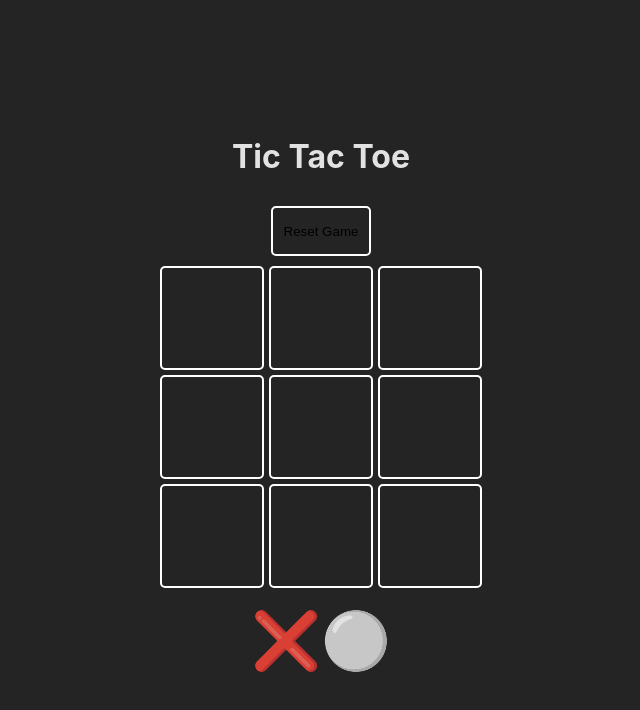
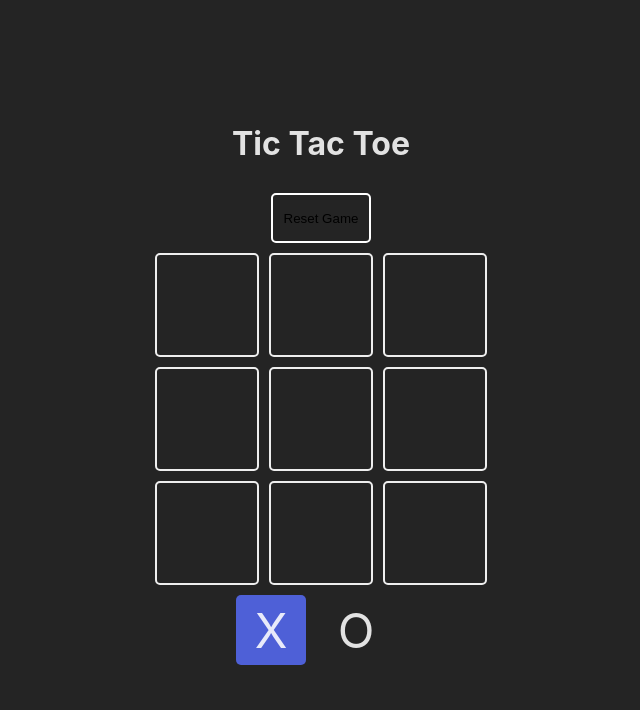
Before and after one commit to dvidaal/tic-tac-toe-react, a React (Vite) app: page / in a window 1280 px wide. Shown: the top 710 px of the page, without its empty margins (319-959 px from the left). Built offline with nearby package versions, Linux system fonts and the light colour scheme.

Commit message:
Create turns for the game

```diff
--- a/src/App.jsx
+++ b/src/App.jsx
@@ -1,22 +1,41 @@
+import { useState } from "react";
 import "./app.css";
 import Button from "./components/Button/Button";
 import Square from "./components/Square/Square";
 
-const board = Array(9).fill(null);
+const turns = {
+  x: "X",
+  o: "O",
+};
 
 const App = () => {
+  const [board, setBoard] = useState(Array(9).fill(null));
+
+  const [turn, setTurn] = useState(turns.x);
+
+  const updateBoard = (index) => {
+    const newBoard = [...board];
+    newBoard[index] = turn;
+    setBoard(newBoard);
+    const newTurn = turn === turns.x ? turns.o : turns.x;
+    setTurn(newTurn);
+  };
+
   return (
     <>
       <main className="board">
         <h1 className="main-title">Tic Tac Toe</h1>
         <Button />
-        <section className="board-game">
+        <section className="game">
           {board.map((cell, index) => (
-            <Square key={index} index={index} />
+            <Square key={index} index={index} updateBoard={updateBoard}>
+              {cell}
+            </Square>
           ))}
         </section>
         <section className="tokens">
-          <span>❌⚪️</span>
+          <Square isSelected={turn === turns.x}>{turns.x}</Square>
+          <Square isSelected={turn === turns.o}>{turns.o}</Square>
         </section>
       </main>
     </>
--- a/src/app.css
+++ b/src/app.css
@@ -11,13 +11,15 @@
   text-align: center;
 }
 
-.board-game {
+.game {
   display: grid;
   grid-template-columns: repeat(3, 1fr);
-  gap: 5px;
+  gap: 10px;
 }
 
 .tokens {
+  display: flex;
+  flex-direction: row;
   font-size: 3.5rem;
   text-align: center;
 }
--- a/src/components/Square/Square.css
+++ b/src/components/Square/Square.css
@@ -1,6 +1,21 @@
-.square-board {
-  border: 2px solid #fff;
+.square {
   width: 100px;
   height: 100px;
+  border: 2px solid #eee;
   border-radius: 5px;
+  /*   place-items: center; */
+  cursor: pointer;
+  font-size: 48px;
+  text-align: center;
 }
+
+.is-selected {
+  width: 70px;
+  height: 70px;
+  border-color: transparent;
+  background-color: rgb(78, 96, 215);
+}
+
+.tokens .square {
+  border: transparent;
+}
--- a/src/components/Square/Square.jsx
+++ b/src/components/Square/Square.jsx
@@ -1,9 +1,16 @@
 import "./Square.css";
 
-const Square = ({ children, updatedBoard, index }) => {
+const Square = ({ children, isSelected, updateBoard, index }) => {
+  const selectedClass = `square ${isSelected ? "is-selected" : ""}`;
+
+  const handleClick = () => {
+    updateBoard(index);
+  };
   return (
     <>
-      <div className="square-board">{children}</div>
+      <div onClick={handleClick} className={selectedClass}>
+        {children}
+      </div>
     </>
   );
 };
```
